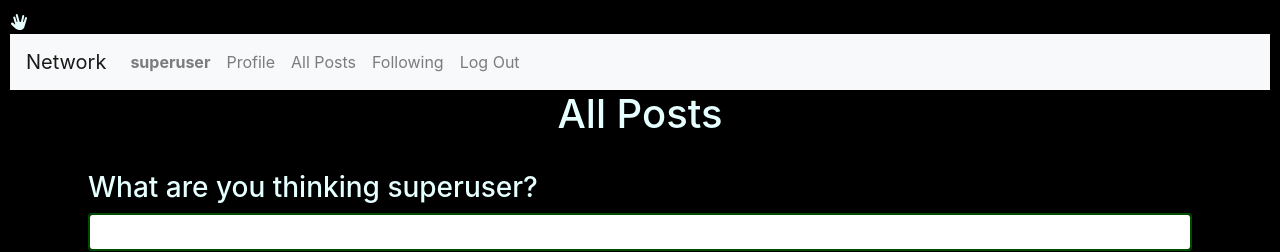
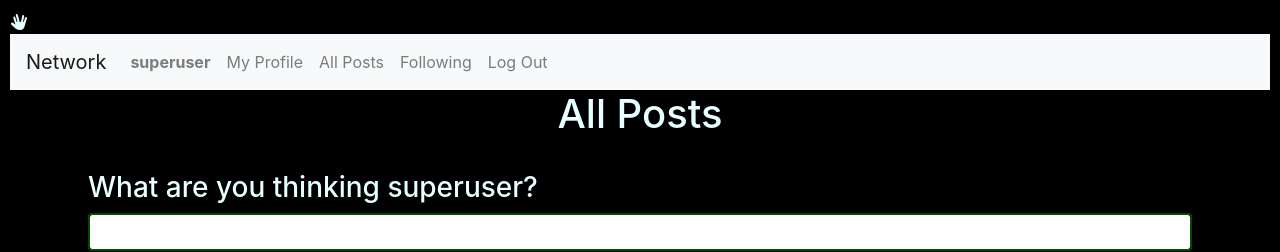
Before and after one commit to gracebcorrea/Project4, a Django app: page / in a window 1280 px wide. Shown: the top 252 px of the page. Run offline with Django 3.2, Linux system fonts and the light colour scheme; a user stored in the database is signed in; data comes from the database, SQL or seed files in the repository; some libraries are stand-ins or nearby versions.

Commit message:
Update layout.html

```diff
--- a/network/templates/network/layout.html
+++ b/network/templates/network/layout.html
@@ -26,7 +26,7 @@
                         <a class="nav-link" href="#"><strong>{{ user.username }}</strong></a>
                     </li>
                     <li class="nav-item">
-                      <a class="nav-link" href="{% url 'network:profile' user.username%}">Profile</a>
+                      <a class="nav-link" href="{% url 'network:profile' user.username  %}">My Profile</a>
                     </li>
 
                 {% endif %}
```
